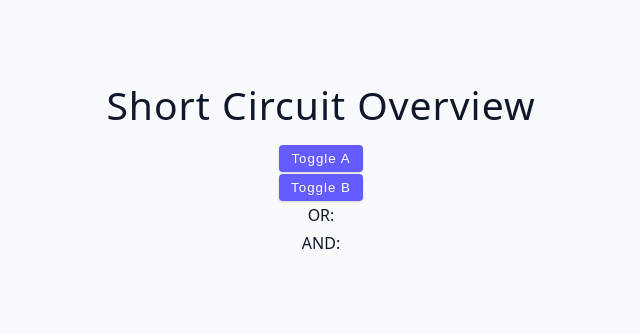
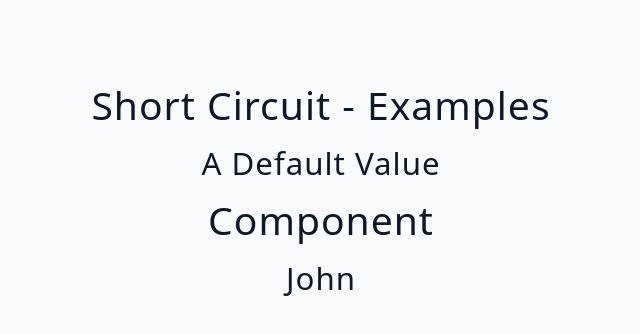
Before and after one commit to hAI-FA001/React--Learn, a React (Vite) app in the folder Advanced/: page / in a window 1280 px wide. Shown: the top 334 px of the page, without its empty margins (319-959 px from the left). Built offline with nearby package versions, Linux system fonts and the light colour scheme.

Commit message:
short circuit examples + default value + conditionally add component or tags

```diff
--- a/Advanced/src/App.jsx
+++ b/Advanced/src/App.jsx
@@ -1,4 +1,4 @@
-import Starter from './tutorial/03-conditional-rendering/starter/04-short-circuit-overview'
+import Starter from './tutorial/03-conditional-rendering/starter/05-short-circuit-examples'
 
 function App() {
   return (
--- a/Advanced/src/tutorial/03-conditional-rendering/starter/05-short-circuit-examples.jsx
+++ b/Advanced/src/tutorial/03-conditional-rendering/starter/05-short-circuit-examples.jsx
@@ -1,14 +1,33 @@
-import { useState } from 'react';
+import { useState } from 'react'
 
 const ShortCircuitExamples = () => {
   // falsy
-  const [text, setText] = useState('');
+  const [text, setText] = useState('')
   // truthy
-  const [name, setName] = useState('susan');
-  const [user, setUser] = useState({ name: 'john' });
-  const [isEditing, setIsEditing] = useState(false);
+  const [name, setName] = useState('susan')
+  const [user, setUser] = useState({ name: 'john' })
+  const [isEditing, setIsEditing] = useState(false)
 
-  return <h2>short circuit - examples</h2>;
-};
+  return (
+    <>
+      <h2>short circuit - examples</h2>
+      <h3>{text || 'a default value'}</h3>
+      {text && (
+        <div>
+          <h3>{name}</h3>
+        </div>
+      )}
 
-export default ShortCircuitExamples;
+      {user && <SomeCompo {...user} />}
+    </>
+  )
+}
+
+const SomeCompo = ({ name }) => (
+  <div>
+    <h2>Component</h2>
+    <h3>{name}</h3>
+  </div>
+)
+
+export default ShortCircuitExamples
```
